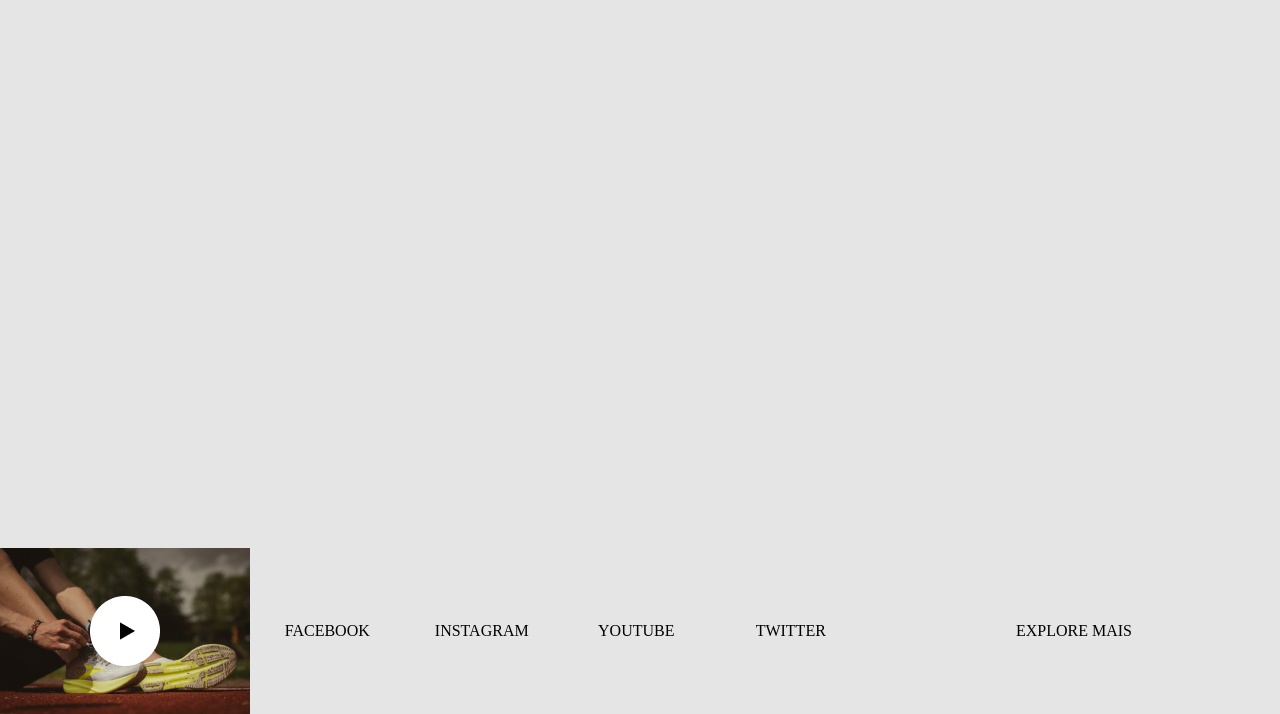
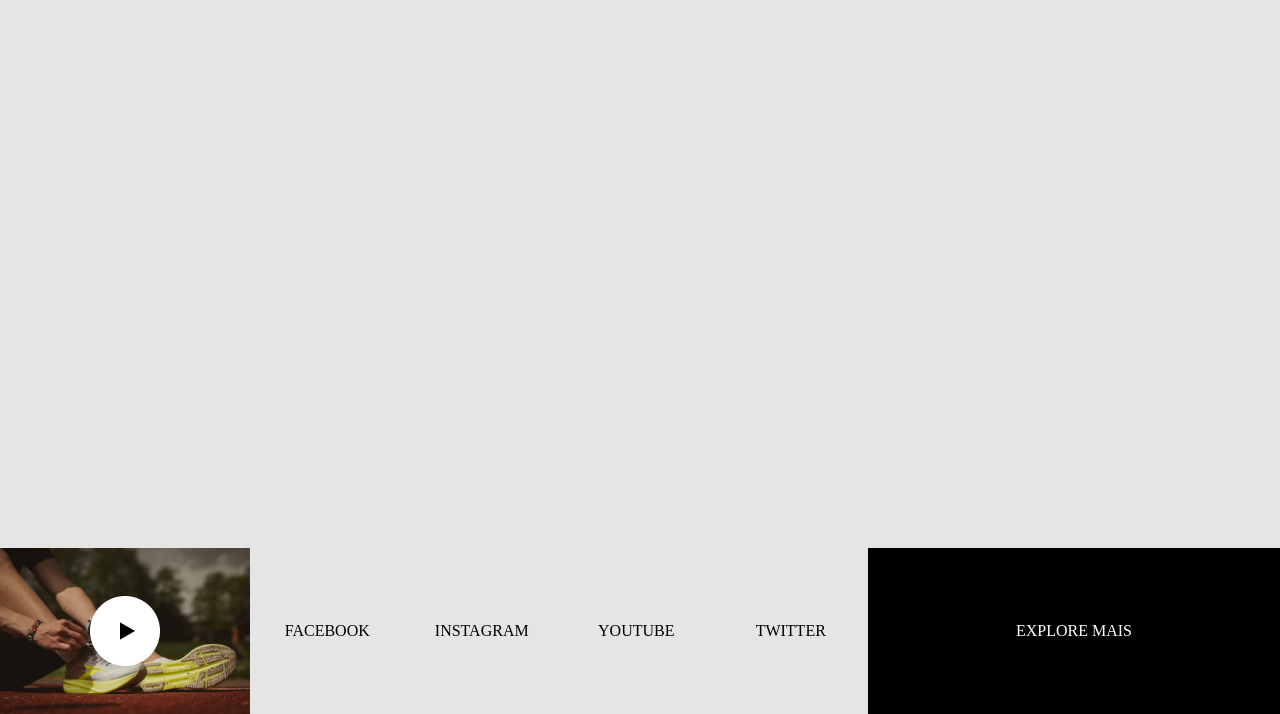
Before and after one commit to Romulo-Pinheiro/rocketshoes, a plain HTML site: page index.html in a window 1280 px wide. Shown: the part 86-800 px from the top of the page. Drawn offline with Linux system fonts and the light colour scheme.

Commit message:
Footer stylization

```diff
--- a/index.html
+++ b/index.html
@@ -5,6 +5,9 @@
     <meta http-equiv="X-UA-Compatible" content="IE=edge">
     <meta name="viewport" content="width=device-width, initial-scale=1.0">
     <link rel="shortcut icon" href="assets/favicon.ico" type="image/x-icon">
+    <link rel="preconnect" href="https://fonts.googleapis.com">
+    <link rel="preconnect" href="https://fonts.gstatic.com" crossorigin>
+    <link href="https://fonts.googleapis.com/css2?family=Roboto:wght@400;700&display=swap" rel="stylesheet">
     <link rel="stylesheet" href="style.css">
     <title>Rocketshoes</title>
 </head>
--- a/style.css
+++ b/style.css
@@ -55,17 +55,27 @@ footer{
 footer > ul{
     flex-grow: 1;
     display: flex;
-    align-items: center;
-    justify-content: space-between;
+    /*justify-content: space-between;*/
     list-style: none;
 }
 
 footer > ul > li{
+    display: flex;
+    align-items: center;
+    justify-content: center;
     flex-basis: 15%;
-    text-align: center;
-    /*height: 100%;*/
+    height: 100%;
 }
 
 footer > ul > li:last-child{
     flex-grow: 1;
+    background-color: var(--footer);
 }
+
+footer > ul > li:last-child > a {
+    color: white;
+}
+
+/*
+    font-family: 'Roboto', sans-serif;
+*/
```
